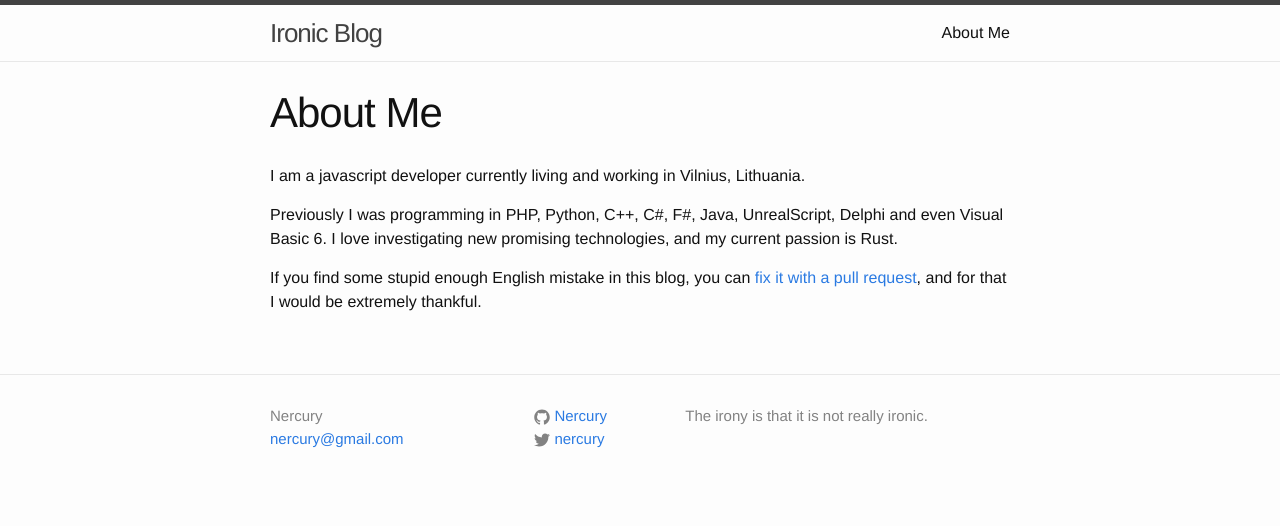
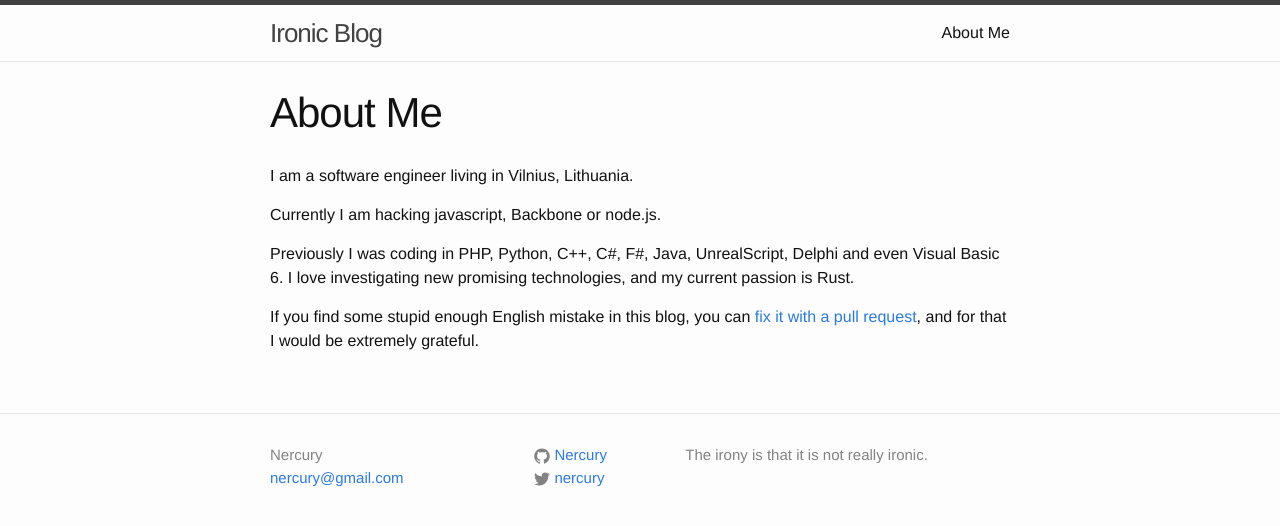
Before and after one commit to Nercury/Nercury.github.io, a Jekyll site: the page built from about.md, in a window 1280 px wide. Shown: the top 526 px of the page. Built offline with Jekyll 4.4.1, drawn with Linux system fonts in a browser that asks for light colours.

Commit message:
Add Gemfile.

```diff
--- /dev/null
+++ b/Gemfile
@@ -0,0 +1,2 @@
+source 'https://rubygems.org'
+gem 'github-pages'
--- a/_config.yml
+++ b/_config.yml
@@ -4,7 +4,7 @@
 description: >
   The irony is that it is not really ironic.
 baseurl: "" # the subpath of your site, e.g. /blog/
-url: "http://yourdomain.com" # the base hostname & protocol for your site
+url: "http://nercury.github.io" # the base hostname & protocol for your site
 twitter_username: nercury
 github_username:  Nercury
 
--- a/_sass/_base.scss
+++ b/_sass/_base.scss
@@ -130,7 +130,7 @@
     font-size: 15px;
     border: 1px solid $grey-color-light;
     border-radius: 3px;
-    background-color: #eef;
+    background-color: #F4F7F2;
 }
 
 code {
--- a/about.md
+++ b/about.md
@@ -4,10 +4,13 @@
 permalink: /about/
 ---
 
-I am a javascript developer currently living and working in Vilnius, Lithuania.
+I am a software engineer living in Vilnius, Lithuania.
 
-Previously I was programming in PHP, Python, C++, C#, F#, Java, UnrealScript, Delphi and even Visual Basic 6.
+Currently I am hacking javascript, Backbone or node.js.
+
+Previously I was coding in PHP, Python, C++, C#, F#, Java, UnrealScript, Delphi and even Visual Basic 6.
 I love investigating new promising technologies, and my current passion is Rust.
 
 If you find some stupid enough English mistake in this blog, you can [fix
-it with a pull request](https://github.com), and for that I would be extremely thankful.
+it with a pull request](https://github.com/Nercury/Nercury.github.io/tree/master/_posts),
+and for that I would be extremely grateful.
```
Also changed, not shown: Gemfile.lock (added).
